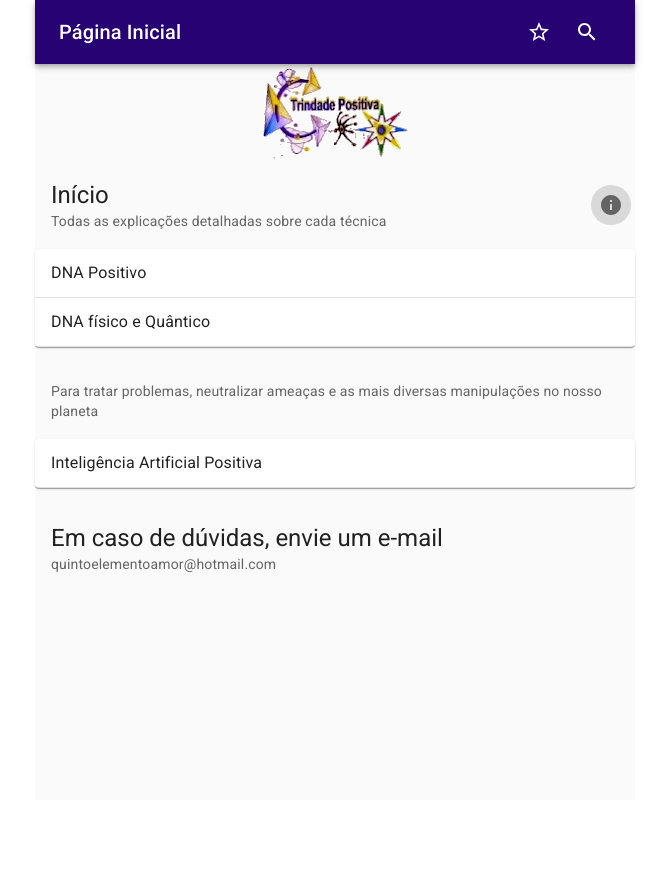
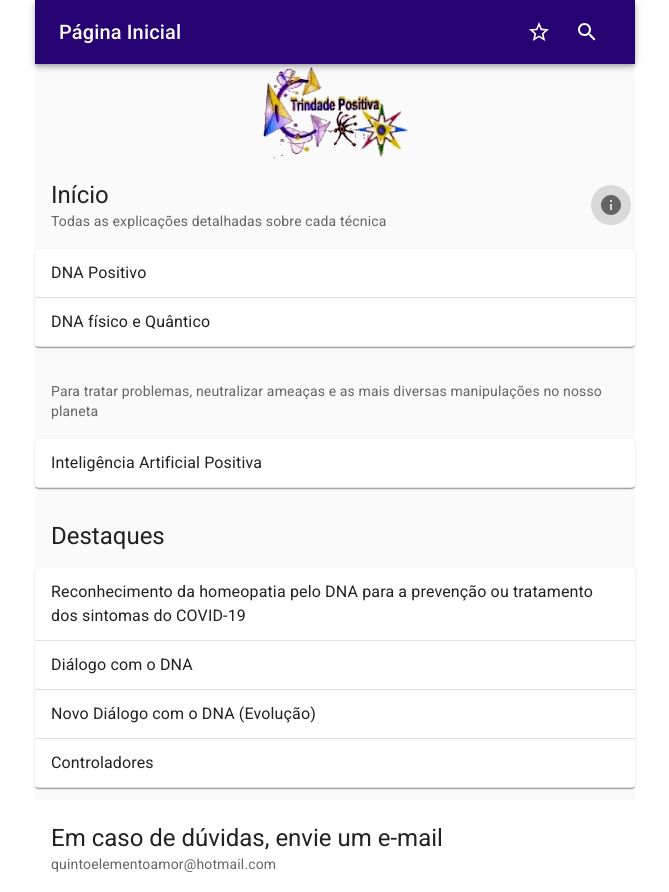
Before and after one commit to celiudos/dna-positivo, a Next.js app: page / in a window 1280 px wide. Shown: the whole page, without its empty margins (305-974 px from the left). Before the commit the page ends 800 px from the top, so only its background shows below. Built offline with nearby package versions, Linux system fonts and the light colour scheme; no server answers.

Commit message:
Links rápidos na home (controladores, diálogos recorrentes)

```diff
--- a/configApp.ts
+++ b/configApp.ts
@@ -6,6 +6,25 @@ const configApp = {
   email: "quintoelementoamor@hotmail.com",
   isMock: false,
   unirPostsComTituloIgual: true,
+  postsDestaques: [
+    {
+      title:
+        "Reconhecimento da homeopatia pelo DNA para a prevenção ou tratamento dos sintomas do COVID-19",
+      href: "/cat/1/86",
+    },
+    {
+      title: "Diálogo com o DNA",
+      href: "/cat/1/106",
+    },
+    {
+      title: "Novo Diálogo com o DNA (Evolução)",
+      href: "/cat/1/103",
+    },
+    {
+      title: "Controladores",
+      href: "https://drive.google.com/drive/folders/1PfTaKsvQZLtEqZog53bt-DqdPwkzsMNS",
+    },
+  ],
 };
 
 export default configApp;
--- a/data/ApiApp.ts
+++ b/data/ApiApp.ts
@@ -19,6 +19,7 @@ export default class ApiApp {
     updated: "",
     content: "",
     contentSanitized: "",
+    resumo: "",
     cat: 0,
     catName: "",
     id: 0,
@@ -67,6 +68,12 @@ export default class ApiApp {
   ): IPost[] {
     const itens = posts.map((item: any, key): IPost => {
       const id = isPage ? key + 1000 : key;
+      let resumo = sanitizeHtml(item.content.$t, {
+        allowedTags: [""],
+        allowedAttributes: {},
+      });
+      resumo = resumo.slice(0, 180);
+
       return {
         title: item.title.$t,
         published: item.published.$t,
@@ -92,6 +99,7 @@ export default class ApiApp {
             },
           },
         }),
+        resumo,
         cat: item.cat,
         catName: item.catName,
         id,
--- a/pages/index.tsx
+++ b/pages/index.tsx
@@ -6,6 +6,7 @@ import ApiApp from "@data/ApiApp";
 import { Grid } from "@mui/material";
 import { DisplayFlexCenter } from "@styles/DisplayFlex";
 import { IPost } from "@typesApp/IPost";
+import configApp from "configApp";
 import Image from "next/image";
 
 export default function Index({ postsNovos }: { postsNovos: IPost[] }) {
@@ -65,6 +66,16 @@ export default function Index({ postsNovos }: { postsNovos: IPost[] }) {
               <ListItens hasData itens={ApiApp.getMaisRecentes()} />
 
           </Grid> */}
+          <Grid item xs={12}>
+            <ListHeader primary="Destaques" />
+            <ListItens
+              hasStar={false}
+              itens={configApp.postsDestaques.map((p) => ({
+                ...ApiApp.getDefaultPost(),
+                ...p,
+              }))}
+            />
+          </Grid>
           {postsNovos.length ? (
             <Grid item xs={12}>
               <ListHeader primary="Novas publicações" />
--- a/typesApp/IPost.ts
+++ b/typesApp/IPost.ts
@@ -3,6 +3,7 @@ export interface IPost {
   title: string;
   published: string;
   updated: string;
+  resumo: string;
   content: string;
   contentSanitized: string;
   cat: number;
```
Also changed, not shown: pages/pesquisar.tsx (+21 -1 lines), 1 other file (tests, documents, lock files or other folders).
